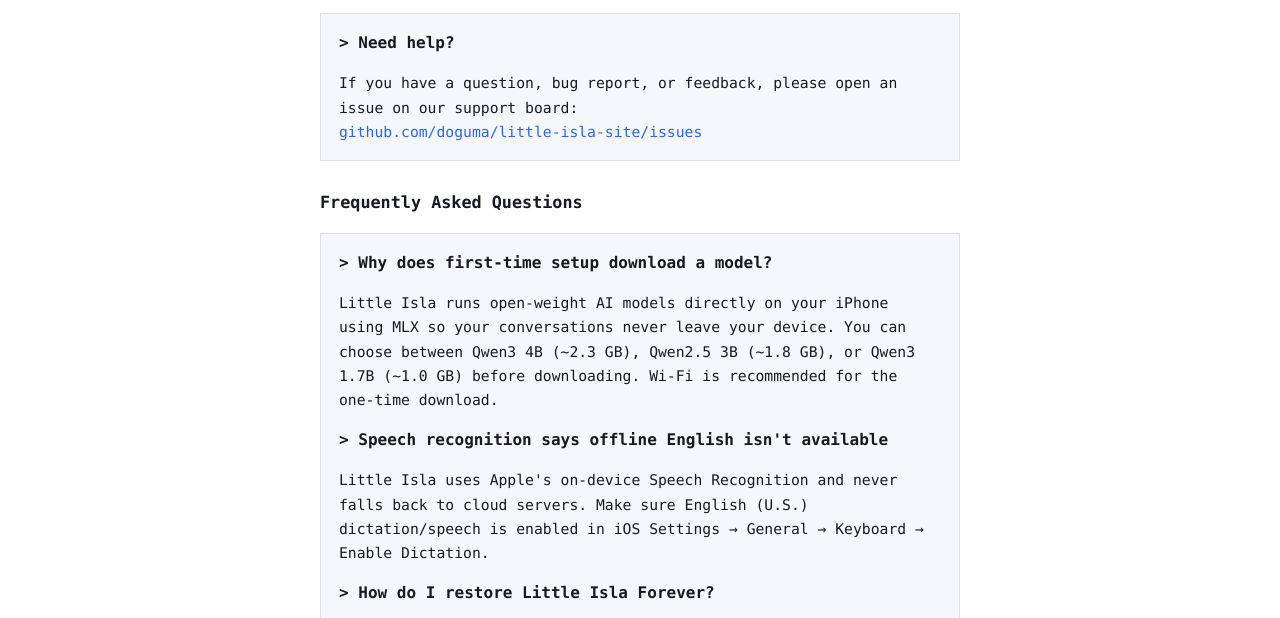
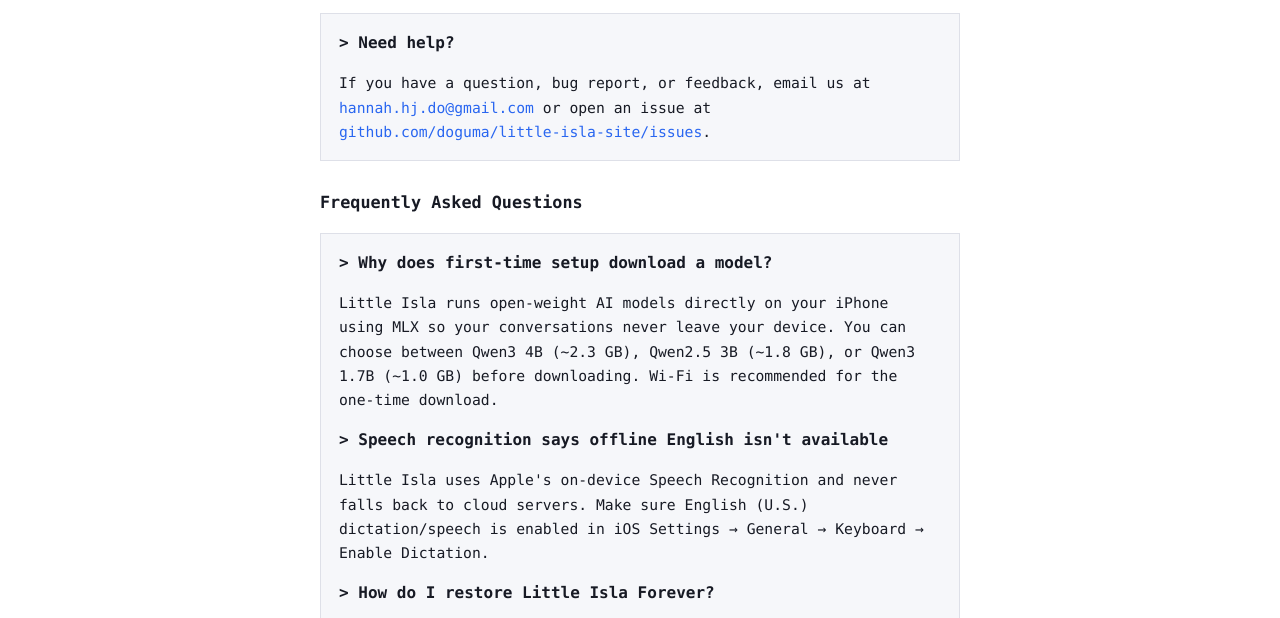
Before and after one commit to doguma/little-isla-site, a plain HTML site: page index.html in a window 1280 px wide. Shown: the part 162-780 px from the top of the page. Drawn offline with Linux system fonts and the light colour scheme.

Commit message:
Add support email address

```diff
--- a/index.html
+++ b/index.html
@@ -68,8 +68,10 @@
     <div class="card">
       <strong>&gt; Need help?</strong>
       <p style="margin-bottom: 0;">
-        If you have a question, bug report, or feedback, please open an issue on our support board:<br />
-        <a href="https://github.com/doguma/little-isla-site/issues">github.com/doguma/little-isla-site/issues</a>
+        If you have a question, bug report, or feedback, email us at
+        <a href="mailto:hannah.hj.do@gmail.com">hannah.hj.do@gmail.com</a>
+        or open an issue at
+        <a href="https://github.com/doguma/little-isla-site/issues">github.com/doguma/little-isla-site/issues</a>.
       </p>
     </div>
 
```
Also changed, not shown: privacy.html (+1 -1 lines).
